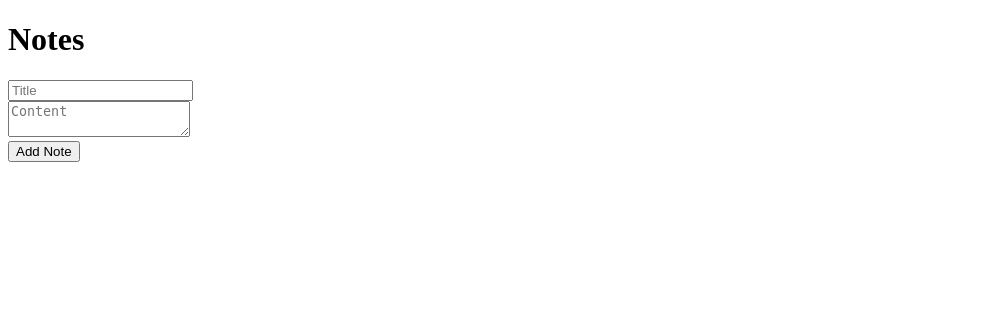
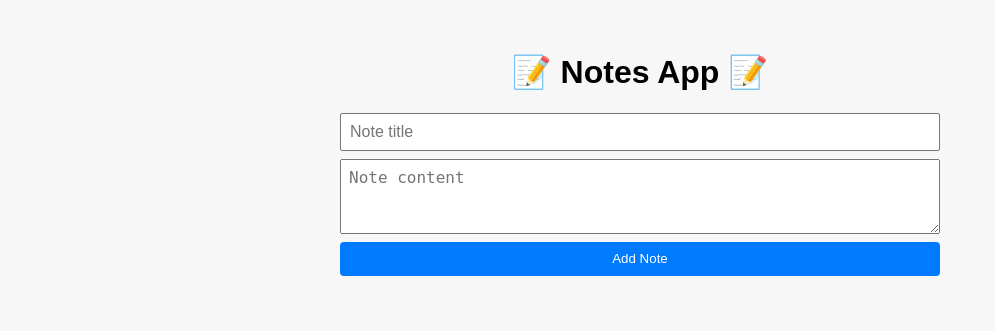
Before and after one commit to rivasmjose/devops-final-project, a Flask app: page / in a window 1280 px wide. Shown: the top 331 px of the page, without its empty margins (0-995 px from the left). Run offline with Flask 3, Linux system fonts and the light colour scheme; data that the repository does not hold is empty.

Commit message:
devops code app, db, pgadmin, prometheus and grafana

```diff
--- a/app/app.py
+++ b/app/app.py
@@ -1,50 +1,99 @@
-from flask import Flask, request, jsonify, render_template
-from flask_sqlalchemy import SQLAlchemy
-from prometheus_client import Counter, generate_latest, CONTENT_TYPE_LATEST
+"""Flask Notes App with Prometheus metrics and PostgreSQL storage."""
+
 import os
 
-app = Flask(__name__)
-DATABASE_URL = os.getenv("DATABASE_URL", "postgresql://notes:notes@db:5432/notesdb")
-app.config["SQLALCHEMY_DATABASE_URI"] = DATABASE_URL
+from flask import Flask, jsonify, render_template, request
+from flask_sqlalchemy import SQLAlchemy
+from prometheus_client import CONTENT_TYPE_LATEST, Counter, generate_latest
+
+# Flask app setup
+app = Flask(__name__, static_folder="static", template_folder="templates")
+db_url = os.getenv(
+    "DATABASE_URL", "postgresql://notesuser:notespass@db:5432/notesdb"
+)
+
+# Fix possible postgres:// format
+if db_url.startswith("postgres://"):
+    db_url = db_url.replace("postgres://", "postgresql://", 1)
+
+app.config["SQLALCHEMY_DATABASE_URI"] = db_url
 app.config["SQLALCHEMY_TRACK_MODIFICATIONS"] = False
+
+# Initialize database
 db = SQLAlchemy(app)
 
-REQUEST_COUNT = Counter('notes_requests_total', 'Request Count', ['method','endpoint','status_code'])
+# Prometheus Metrics
+REQUEST_COUNT = Counter(
+    "app_request_count", "Total count of requests", ["method", "endpoint", "http_status"]
+)
 
-class Note(db.Model):
+
+class Note(db.Model):  # pylint: disable=too-few-public-methods
+    """Database model for storing a note with a title and content."""
+
     id = db.Column(db.Integer, primary_key=True)
-    title = db.Column(db.String(100))
-    content = db.Column(db.Text)
+    title = db.Column(db.String(100), nullable=False)
+    content = db.Column(db.Text, nullable=False)
 
-@app.route('/')
-def index():
+    def to_dict(self):
+        """Return a dictionary representation of the note."""
+        return {"id": self.id, "title": self.title, "content": self.content}
+
+
+@app.after_request
+def after_request(response):
+    """Increment Prometheus request counter after each request."""
+    try:
+        REQUEST_COUNT.labels(
+            method=request.method, endpoint=request.path, http_status=response.status_code
+        ).inc()
+    except Exception:  # pylint: disable=broad-except
+        pass
+    return response
+
+
+@app.route("/")
+def home():
+    """Render the home page."""
+    return render_template("index.html")
+
+
+@app.route("/notes", methods=["GET"])
+def get_notes():
+    """Return all notes as JSON."""
     notes = Note.query.all()
-    return render_template('index.html', notes=notes)
+    return jsonify([note.to_dict() for note in notes])
 
-@app.route('/api/notes', methods=['GET'])
-def list_notes():
-    notes = Note.query.all()
-    data = [{'id': n.id, 'title': n.title, 'content': n.content} for n in notes]
-    REQUEST_COUNT.labels('GET', '/api/notes', 200).inc()
-    return jsonify(data)
 
-@app.route('/api/notes', methods=['POST'])
-def create_note():
-    data = request.json
-    if not data or not data.get('title'):
-        REQUEST_COUNT.labels('POST', '/api/notes', 400).inc()
-        return jsonify({'error': 'Missing title'}), 400
-    note = Note(title=data['title'], content=data.get('content', ''))
+@app.route("/notes", methods=["POST"])
+def add_note():
+    """Add a new note from JSON request data."""
+    data = request.get_json()
+    note = Note(title=data["title"], content=data["content"])
     db.session.add(note)
     db.session.commit()
-    REQUEST_COUNT.labels('POST', '/api/notes', 201).inc()
-    return jsonify({'id': note.id, 'title': note.title}), 201
+    return jsonify(note.to_dict()), 201
 
-@app.route('/metrics')
+
+@app.route("/notes/<int:note_id>", methods=["DELETE"])
+def delete_note(note_id):
+    """Delete a note by ID."""
+    note = Note.query.get_or_404(note_id)
+    db.session.delete(note)
+    db.session.commit()
+    return jsonify({"message": "Note deleted"})
+
+
+@app.route("/metrics")
 def metrics():
-    return generate_latest(), 200, {'Content-Type': CONTENT_TYPE_LATEST}
+    """Return Prometheus metrics."""
+    metrics_data = generate_latest()
+    return metrics_data, 200, {"Content-Type": CONTENT_TYPE_LATEST}
 
-if __name__ == '__main__':
+
+if __name__ == "__main__":
+    # Create database tables
     with app.app_context():
         db.create_all()
-    app.run(host='0.0.0.0', port=5000)
+
+    app.run(host="0.0.0.0", port=5000)
--- /dev/null
+++ b/app/static/css/style.css
@@ -0,0 +1,58 @@
+body {
+  font-family: Arial, sans-serif;
+  background: #f7f7f7;
+  padding: 2rem;
+  max-width: 600px;
+  margin: auto;
+}
+
+h1 {
+  text-align: center;
+}
+
+form {
+  display: flex;
+  flex-direction: column;
+  gap: 0.5rem;
+  margin-bottom: 1.5rem;
+}
+
+input,
+textarea {
+  padding: 0.5rem;
+  font-size: 1rem;
+}
+
+button {
+  padding: 0.6rem;
+  background: #007bff;
+  color: white;
+  border: none;
+  cursor: pointer;
+  border-radius: 4px;
+}
+
+button:hover {
+  background: #0056b3;
+}
+
+.note {
+  background: white;
+  border-radius: 5px;
+  padding: 1rem;
+  box-shadow: 0 0 5px rgba(0, 0, 0, 0.1);
+  margin-bottom: 1rem;
+}
+
+.note-title {
+  font-weight: bold;
+}
+
+.delete-btn {
+  background: #dc3545;
+  margin-top: 0.5rem;
+}
+
+.delete-btn:hover {
+  background: #a71d2a;
+}
--- /dev/null
+++ b/app/static/js/script.js
@@ -0,0 +1,41 @@
+const apiUrl = '/notes';
+
+async function loadNotes() {
+  const res = await fetch(apiUrl);
+  const notes = await res.json();
+  const container = document.getElementById('notes');
+  container.innerHTML = '';
+  notes.forEach(note => {
+    const div = document.createElement('div');
+    div.className = 'note';
+    div.innerHTML = `
+      <div class="note-title">${note.title}</div>
+      <div>${note.content}</div>
+      <button class="delete-btn" onclick="deleteNote(${note.id})">Delete</button>
+    `;
+    container.appendChild(div);
+  });
+}
+
+async function addNote(e) {
+  e.preventDefault();
+  const title = document.getElementById('title').value;
+  const content = document.getElementById('content').value;
+
+  await fetch(apiUrl, {
+    method: 'POST',
+    headers: {'Content-Type': 'application/json'},
+    body: JSON.stringify({ title, content })
+  });
+
+  document.getElementById('noteForm').reset();
+  loadNotes();
+}
+
+async function deleteNote(id) {
+  await fetch(`${apiUrl}/${id}`, { method: 'DELETE' });
+  loadNotes();
+}
+
+document.getElementById('noteForm').addEventListener('submit', addNote);
+loadNotes();
--- a/app/templates/index.html
+++ b/app/templates/index.html
@@ -1,34 +1,22 @@
 <!DOCTYPE html>
-<html>
-  <head><title>Notes App</title></head>
-  <body>
-    <h1>Notes</h1>
-    <form id="noteForm">
-      <input name="title" placeholder="Title" required />
-      <br>
-      <textarea name="content" placeholder="Content"></textarea>
-      <br>
-      <button type="submit">Add Note</button>
-    </form>
-    <ul>
-      {% for n in notes %}
-      <li><b>{{ n.title }}</b>: {{ n.content }}</li>
-      {% endfor %}
-    </ul>
-    <script>
-      document.getElementById("noteForm").addEventListener("submit", async (e) => {
-        e.preventDefault();
-        const fd = new FormData(e.target);
-        await fetch("/api/notes", {
-          method: "POST",
-          headers: { "Content-Type": "application/json" },
-          body: JSON.stringify({
-            title: fd.get("title"),
-            content: fd.get("content")
-          })
-        });
-        window.location.reload();
-      });
-    </script>
-  </body>
+<html lang="en">
+<head>
+  <meta charset="UTF-8" />
+  <title>Notes App</title>
+  <meta name="viewport" content="width=device-width, initial-scale=1" />
+  <link rel="stylesheet" href="{{ url_for('static', filename='css/style.css') }}" />
+</head>
+<body>
+  <h1>📝  Notes App  📝</h1>
+
+  <form id="noteForm">
+    <input type="text" id="title" placeholder="Note title" required />
+    <textarea id="content" placeholder="Note content" rows="3" required></textarea>
+    <button type="submit">Add Note</button>
+  </form>
+
+  <div id="notes"></div>
+
+  <script src="{{ url_for('static', filename='js/script.js') }}"></script>
+</body>
 </html>
--- a/pgadmin/servers/server.json
+++ b/pgadmin/servers.json
@@ -6,8 +6,7 @@
       "Host": "db",
       "Port": 5432,
       "MaintenanceDB": "notesdb",
-      "Username": "notes",
-      "Password": "notes",
+      "Username": "notesuser",
       "SSLMode": "prefer",
       "Comment": "Automatically added server"
     }
```
Also changed, not shown: app/requirements.txt (+9 -9 lines), app/tests/test_unit.py (deleted, +0 -15 lines), compose.yml (+73 -47 lines), prometheus/prometheus.yml (added, +9 -0 lines), tests/test_unit.py (added, +73 -0 lines), app/__init__.py (added), tests/__init__.py (added), 4 other files.
